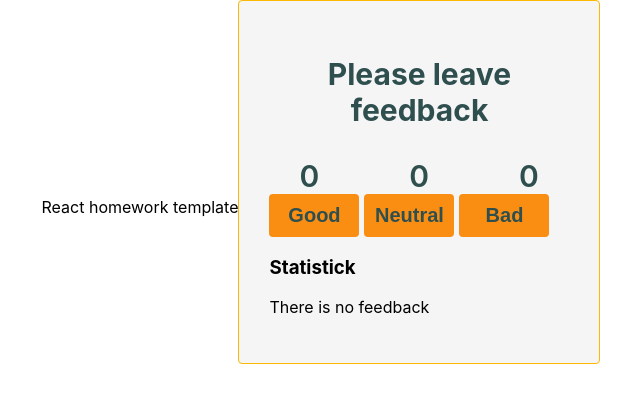
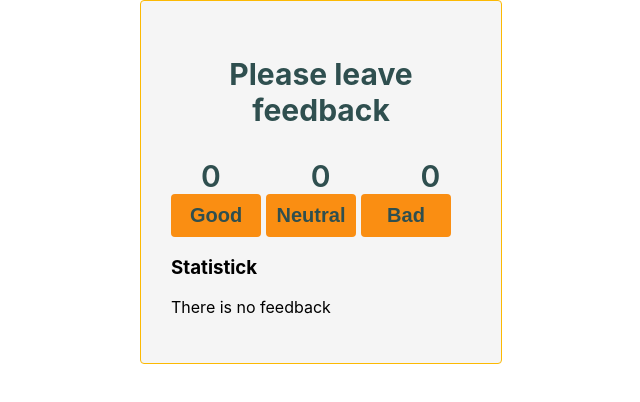
Before and after one commit to AnastasiiaHM/goit-react-hw-02-feedback, a React (Create React App) app: page / in a window 1280 px wide. Shown: the top 402 px of the page, without its empty margins (319-959 px from the left). Built offline with nearby package versions, Linux system fonts and the light colour scheme.

Commit message:
delete app text

```diff
--- a/src/components/App.jsx
+++ b/src/components/App.jsx
@@ -4,7 +4,6 @@ import { Statistic } from './Statistic/Statistic';
 export const App = () => {
   return (
     <div className={css.bodyApp}>
-      React homework template
       <Statistic />
     </div>
   );
```
